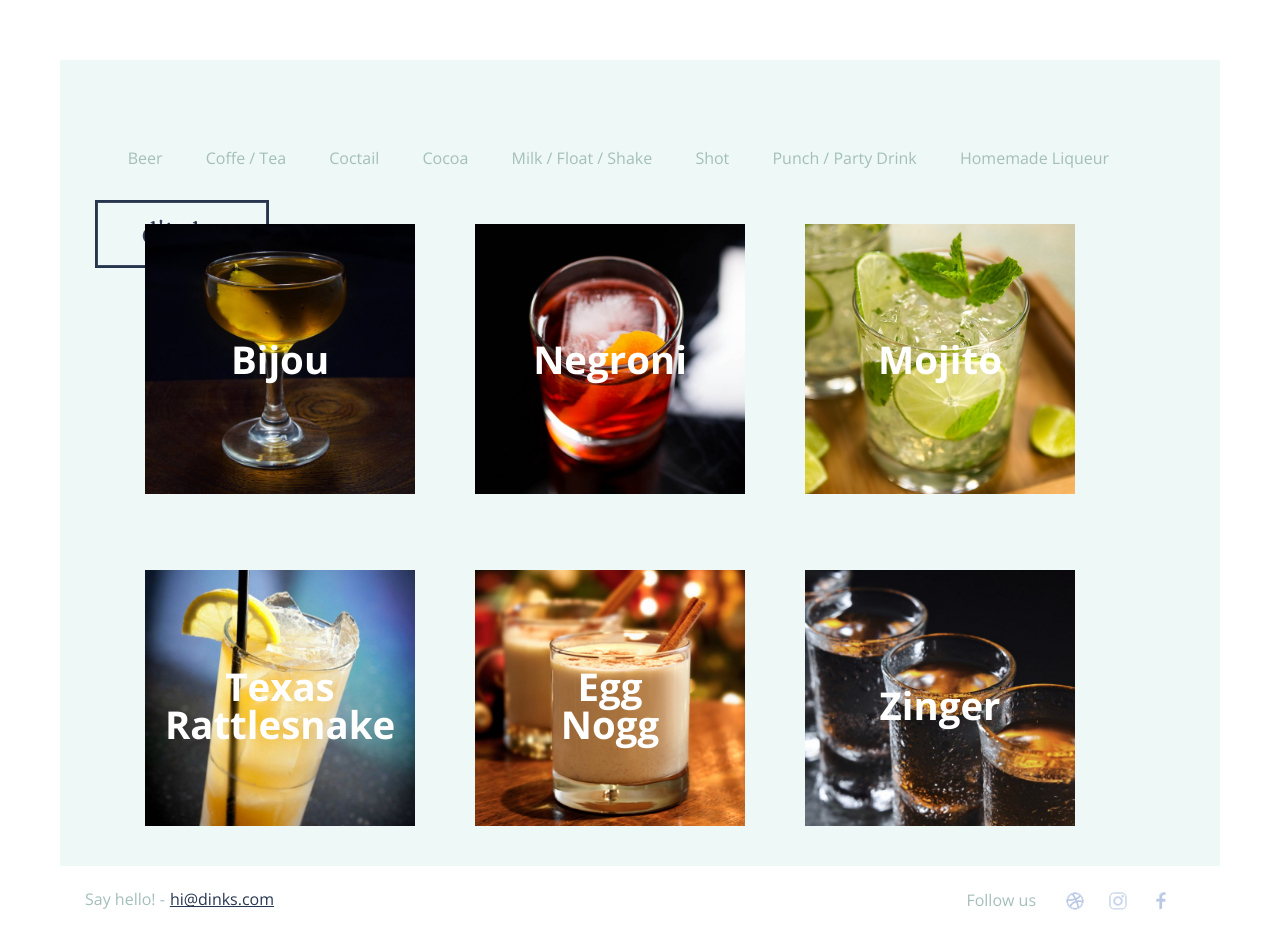
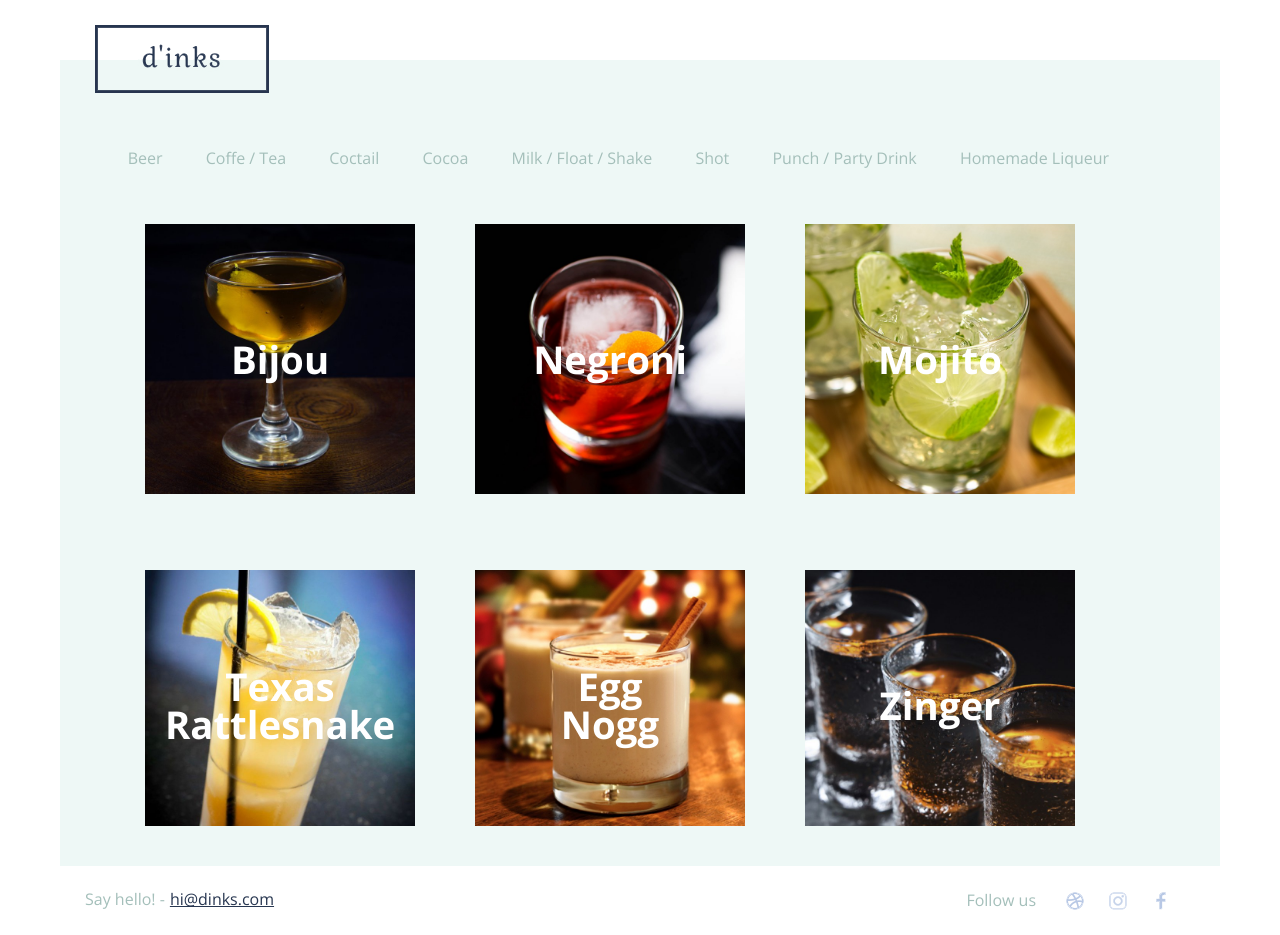
Before and after one commit to agnxr/dinks-layout, a website built with webpack: page src/index.html in a window 1280 px wide. Built offline with nearby package versions, Linux system fonts and the light colour scheme.

Commit message:
fix logo:

```diff
--- a/src/styles/_menu.scss
+++ b/src/styles/_menu.scss
@@ -28,7 +28,7 @@
 
 .logo {
     position: absolute;
-    top: 25%;
+    top: 25px;
     left: 95px;
 }
 
```
Also changed, not shown: dist/main.js.
